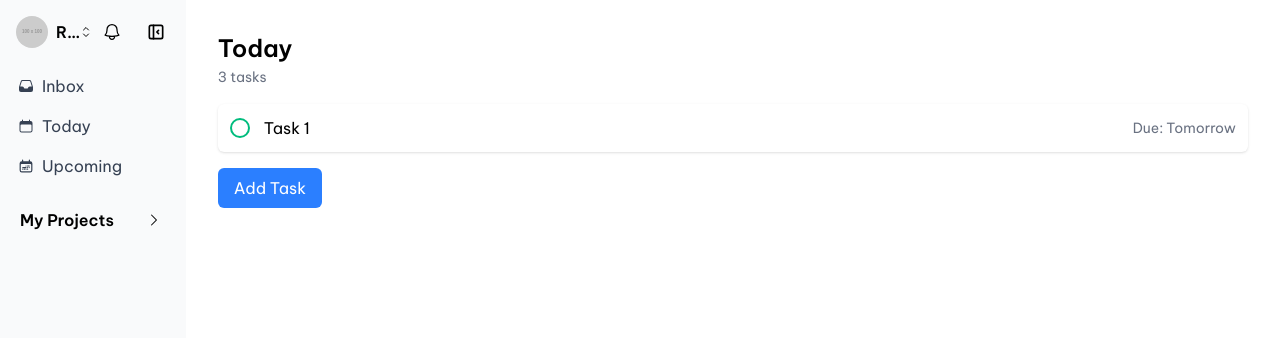
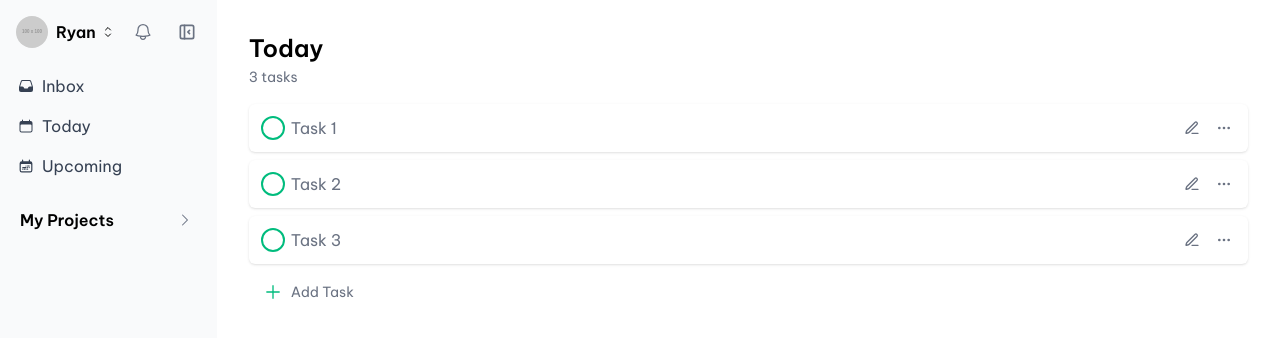
Before and after one commit to tanphat0226/tasman_ui, a React (Vite) app: page /today in a window 1280 px wide. Shown: the top 338 px of the page. Built offline with nearby package versions, Linux system fonts and the light colour scheme.

Commit message:
Add ButtonIcon component and refactor existing components to use it; update Checkbox and SideBar styles

```diff
--- /dev/null
+++ b/src/components/ButtonIcon.jsx
@@ -0,0 +1,14 @@
+const ButtonIcon = ({ children, className, ...props }) => {
+  return (
+    <button
+      {...props}
+      className={
+        `text-gray-500  hover:text-gray-800 hover:bg-gray-100 rounded-md p-1` + ` ${className}`
+      }
+    >
+      {children}
+    </button>
+  )
+}
+
+export default ButtonIcon
--- a/src/components/Checkbox.jsx
+++ b/src/components/Checkbox.jsx
@@ -6,7 +6,7 @@ const Checkbox = () => {
       <input className='absolute sr-only h-0 w-0 peer' type='checkbox' />
       <div
         style={{ transformOrigin: '0px 10px' }}
-        className='relative h-5 w-5 mr-2.5 shrink-0 mt-[-1px] transition-all duration-200 ease-in-out rounded-full box-border p-0 ml-0 mb-0 bg-white-500 border-2 border-emerald-500 peer-checked:bg-emerald-500 peer-checked:after:content-[""] peer-checked:after:absolute peer-checked:after:left-[50%] peer-checked:after:top-[50%] peer-checked:after:w-1.5 peer-checked:after:h-2.5 peer-checked:after:mt-[-1px] peer-checked:after:bg-transparent peer-checked:after:rotate-45 peer-checked:after:transition-all peer-checked:after:duration-500 peer-checked:after:ease-in-out peer-checked:border-emerald-500 peer-checked:after:border-t-0 peer-checked:after:border-l-0 peer-checked:after:border-r-white peer-checked:after:border-b-white peer-checked:after:border-2 peer-focus:outline-none peer-checked:after:translate-x-[-50%] peer-checked:after:translate-y-[-50%] '
+        className='relative h-6 w-6 shrink-0 transition-all duration-200 ease-in-out rounded-full box-border p-0 ml-0 mb-0 bg-white-500 border-2 border-emerald-500 peer-checked:bg-emerald-500 peer-checked:after:content-[""] peer-checked:after:absolute peer-checked:after:left-[50%] peer-checked:after:top-[50%] peer-checked:after:w-1.5 peer-checked:after:h-2.5 peer-checked:after:mt-[-1px] peer-checked:after:bg-transparent peer-checked:after:rotate-45 peer-checked:after:transition-all peer-checked:after:duration-500 peer-checked:after:ease-in-out peer-checked:border-emerald-500 peer-checked:after:border-t-0 peer-checked:after:border-l-0 peer-checked:after:border-r-white peer-checked:after:border-b-white peer-checked:after:border-2 peer-focus:outline-none peer-checked:after:translate-x-[-50%] peer-checked:after:translate-y-[-50%] '
       ></div>
     </label>
   )
--- a/src/components/SideBar.jsx
+++ b/src/components/SideBar.jsx
@@ -10,7 +10,7 @@ const SideBar = () => {
     <aside
       onMouseEnter={() => setIsHovered(true)}
       onMouseLeave={() => setIsHovered(false)}
-      className='w-1/6 p-3 bg-gray-50 min-h-full'
+      className='w-1/5 p-3 bg-gray-50 min-h-full'
     >
       <SideBarHeader />
       <SideBarMenu />
--- a/src/components/SideBarHeader.jsx
+++ b/src/components/SideBarHeader.jsx
@@ -1,18 +1,19 @@
 import UserMenu from './UserMenu'
 import { HiOutlineBell } from 'react-icons/hi2'
 import { TbLayoutSidebarLeftCollapse } from 'react-icons/tb'
+import ButtonIcon from './ButtonIcon'
 
 const SideBarHeader = () => {
   return (
     <div className='flex items-center justify-between'>
       <UserMenu />
       <span className='flex ml-auto item-center gap-2'>
-        <button className='flex items-center justify-center w-9 h-9 p-1 hover:bg-gray-200 rounded-sm'>
+        <ButtonIcon className='p-2'>
           <HiOutlineBell size={20} />
-        </button>
-        <button className='flex items-center justify-center w-9 h-9 p-1 hover:bg-gray-200 rounded-sm'>
+        </ButtonIcon>
+        <ButtonIcon className='p-2'>
           <TbLayoutSidebarLeftCollapse size={20} />
-        </button>
+        </ButtonIcon>
       </span>
     </div>
   )
--- a/src/components/SideBarProjects.jsx
+++ b/src/components/SideBarProjects.jsx
@@ -3,6 +3,7 @@ import { HiOutlineFolderPlus } from 'react-icons/hi2'
 import { useState } from 'react'
 import ProjectDropdown from './ProjectDropdown'
 import { Link } from 'react-router'
+import ButtonIcon from './ButtonIcon'
 
 const SideBarProjects = ({ isSiderBarHover }) => {
   const [isHovered, setIsHovered] = useState(false)
@@ -25,23 +26,20 @@ const SideBarProjects = ({ isSiderBarHover }) => {
         <p className='font-semibold'>My Projects</p>
         <div className='flex items-center justify-between gap-1'>
           {isHovered && (
-            <span className='hover:bg-gray-100 p-1 rounded-md'>
+            <ButtonIcon className='hover:bg-gray-100 p-1 rounded-md'>
               <HiOutlineFolderPlus />
-            </span>
+            </ButtonIcon>
           )}
 
           {isSiderBarHover && (
-            <span
-              className='hover:bg-gray-100 p-1 rounded-md transition-transform duration-300'
-              title='Open Projects'
-            >
+            <ButtonIcon>
               <HiChevronRight
                 className={`transform transition-transform duration-300 ${
                   isOpen ? 'rotate-90' : ''
                 }`}
                 onClick={(e) => handleOpenDropdown(e)}
               />
-            </span>
+            </ButtonIcon>
           )}
         </div>
       </Link>
--- a/src/components/TaskItem.jsx
+++ b/src/components/TaskItem.jsx
@@ -1,15 +1,34 @@
 import Checkbox from './Checkbox'
+import { LuPenLine } from 'react-icons/lu'
+import { HiOutlineDotsHorizontal } from 'react-icons/hi'
+import ButtonIcon from './ButtonIcon'
 
 const TaskItem = () => {
-  return (
-    <li className='flex items-center justify-between p-3 bg-white shadow-sm rounded-md mb-2'>
+  const tasks = [
+    { id: 1, name: 'Task 1', dueDate: 'Tomorrow' },
+    { id: 2, name: 'Task 2', dueDate: 'Next Week' },
+    { id: 3, name: 'Task 3', dueDate: 'Next Month' }
+  ]
+
+  return tasks.map((task) => (
+    <li
+      key={task.id}
+      className='flex items-center justify-between p-3 bg-white shadow-sm rounded-md mb-2 cursor-pointer'
+    >
       <div className='flex items-center'>
         <Checkbox />
-        <span className='ml-1'>Task 1</span>
+        <span className='text-gray-500 ml-1.5'>{task.name}</span>
       </div>
-      <span className='text-sm text-gray-500'>Due: Tomorrow</span>
+      <div className='flex items-center gap-2'>
+        <ButtonIcon>
+          <LuPenLine className='' />
+        </ButtonIcon>
+        <ButtonIcon>
+          <HiOutlineDotsHorizontal />
+        </ButtonIcon>
+      </div>
     </li>
-  )
+  ))
 }
 
 export default TaskItem
--- a/src/components/TasksList.jsx
+++ b/src/components/TasksList.jsx
@@ -1,12 +1,19 @@
-import React from 'react'
-import Checkbox from './Checkbox'
 import TaskItem from './TaskItem'
+import { RiAddLargeFill } from 'react-icons/ri'
 
 const TasksList = () => {
   return (
-    <ul className='mt-4'>
-      <TaskItem />
-    </ul>
+    <>
+      <ul className='mt-4'>
+        <TaskItem />
+      </ul>
+      <div className='flex items-center mt-4 gap-1.5 ml-3 group cursor-pointer'>
+        <span className='text-emerald-500 group-hover:bg-emerald-100 p-1 rounded-full'>
+          <RiAddLargeFill />
+        </span>
+        <button className='text-gray-500 text-sm group-hover:text-emerald-500'>Add Task</button>
+      </div>
+    </>
   )
 }
 
--- a/src/pages/TodayPage.jsx
+++ b/src/pages/TodayPage.jsx
@@ -1,6 +1,4 @@
-import React from 'react'
 import TasksList from '../components/TasksList'
-
 const TodayPage = () => {
   return (
     <div className='m-8 grow shrink '>
@@ -8,9 +6,6 @@ const TodayPage = () => {
       <span className='text-sm text-gray-500'>3 tasks</span>
 
       <TasksList />
-      <div className='flex items-center justify-between mt-4'>
-        <button className='bg-blue-500 text-white px-4 py-2 rounded-md'>Add Task</button>
-      </div>
     </div>
   )
 }
```
